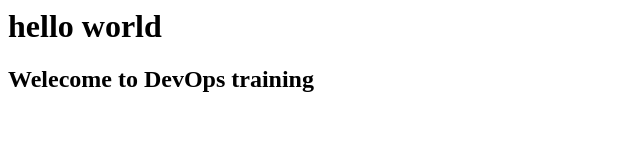
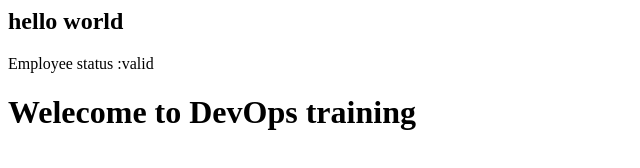
Before and after one commit to Hrishi-18/Sample-app-devops1-, a plain HTML site: page index.html in a window 1280 px wide. Shown: the whole page, without its empty margins (0-640 px from the left). Drawn offline with Linux system fonts and the light colour scheme.

Commit message:
updating index file for site changes

```diff
--- a/index.html
+++ b/index.html
@@ -1,3 +1,4 @@
 
-<html><h1>hello world</h1>
-<h2>Welecome to DevOps training</h2></html>
+<html><h2>hello world</h2>
+Employee status :valid
+<h1>Welecome to DevOps training</h1></html>
```
